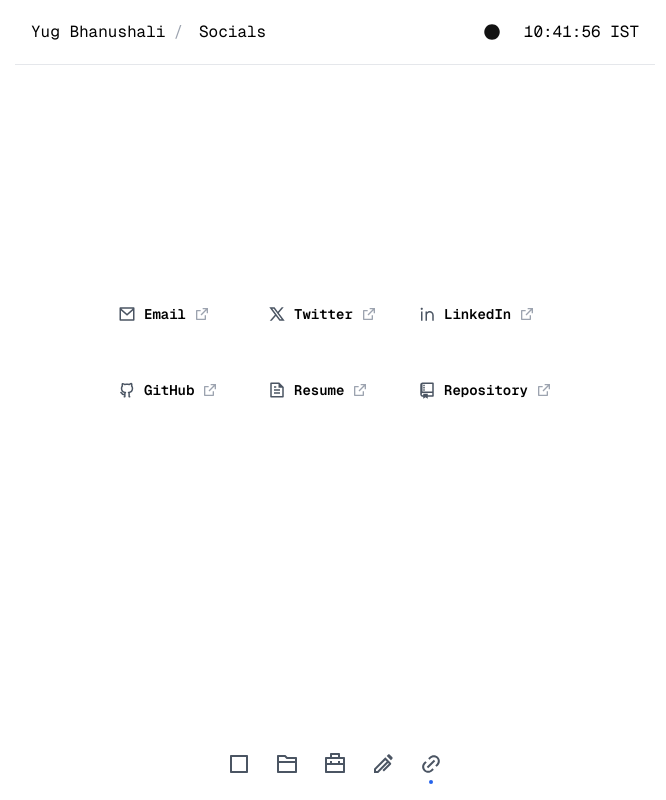
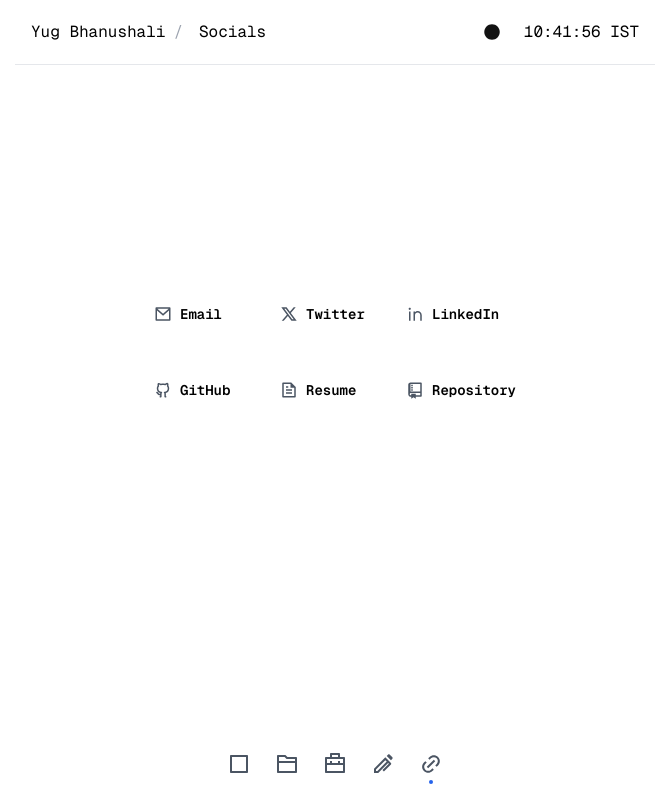
Before and after one commit to YugBhanushali/v2-portfolio, a Next.js app: page /socials in a window 1280 px wide. Shown: the whole page, without its empty margins (305-971 px from the left). Built offline with nearby package versions, Linux system fonts and the light colour scheme.

Commit message:
some changes in ui

```diff
--- a/app/layout.tsx
+++ b/app/layout.tsx
@@ -14,6 +14,7 @@ import Footer from "@/components/Footer";
 import { Metadata } from "next";
 import { Analytics } from "@vercel/analytics/react";
 import { GeistMono } from "geist/font";
+import Script from "next/script";
 
 const inter = Source_Code_Pro({
   subsets: ["latin"],
@@ -52,6 +53,11 @@ export default function RootLayout({
   return (
     <html lang="en" suppressHydrationWarning>
       <body className={GeistMono.className}>
+        <Script
+          src="https://beamanalytics.b-cdn.net/beam.min.js"
+          data-token="f2a5edb6-fb10-47ad-855b-6e55cda1e11c"
+          async
+        />
         <ThemeProvider
           attribute="class"
           defaultTheme="light"
--- a/app/page.tsx
+++ b/app/page.tsx
@@ -30,7 +30,6 @@ export default function Home() {
                 initial={{ opacity: 0, scale: 0.9 }}
                 animate={{ opacity: 1, scale: 1 }}
                 transition={{ duration: 0.2, delay: index * 0.03 }}
-                whileHover={{ scale: 1.05 }}
               >
                 {skill}
               </motion.span>
--- a/app/socials/page.tsx
+++ b/app/socials/page.tsx
@@ -1,46 +1,23 @@
-"use client";
+import { Socials } from "@/components/SocialLinkItem";
+import { Metadata } from "next";
 
-import React from "react";
-import { motion } from "framer-motion";
-import { SocialLink, socialLinks } from "../utils/constants";
-import { RiExternalLinkLine } from "react-icons/ri";
-
-function SocialLinkItem({ link, index }: { link: SocialLink; index: number }) {
-  return (
-    <motion.div
-      className="flex space-x-2 mb-2 pb-8 items-center"
-      initial={{ opacity: 0, y: 20 }}
-      animate={{ opacity: 1, y: 0 }}
-      transition={{ duration: 0.3, delay: index * 0.1 }}
-      whileHover={{ x: 5 }}
-    >
-      <h3 className="text-sm font-semibold mb-0 flex items-center gap-2">
-        <link.icon className="text-gray-600 dark:text-gray-400 text-lg" />
-        <span className="">{link.name}</span>
-      </h3>
-      <div className="flex gap-4">
-        <motion.a
-          href={link.href}
-          target="_blank"
-          rel="noopener noreferrer"
-          className="flex items-center text-gray-400 hover:text-gray-500"
-          whileHover={{ scale: 1.1 }}
-        >
-          <RiExternalLinkLine />
-        </motion.a>
-      </div>
-    </motion.div>
-  );
-}
+export const metadata: Metadata = {
+  title: "Socials - Yug Bhanushali",
+  description:
+    "Connect with me on social media and discover my online presence.",
+  openGraph: {
+    title: "Socials - Yug Bhanushali",
+    description:
+      "Connect with me on social media and discover my online presence.",
+    url: "https://yugbhanushali.com/socials",
+    images: "https://yugbhanushali.com/api/og?type=Socials",
+  },
+};
 
 export default function SocialLinks() {
   return (
     <main className="flex flex-col items-center justify-center min-h-[70vh] p-5 mt-4">
-      <div className="sm:grid gap-4 flex flex-col sm:justify-center sm:items-centers items-center justify-center md:grid-cols-2 lg:grid-cols-3 w-full">
-        {socialLinks.map((link, index) => (
-          <SocialLinkItem key={index} link={link} index={index} />
-        ))}
-      </div>
+      <Socials />
     </main>
   );
 }
--- a/components/BlogPostItem.tsx
+++ b/components/BlogPostItem.tsx
@@ -29,10 +29,9 @@ export default function BlogPostItem({
   return (
     <motion.div
       className="mb-6 pb-6 border-b border-gray-200 dark:border-gray-700 last:border-b-0 sm:mb-8 sm:pb-8"
-      initial={{ opacity: 0, y: 20 }}
+      initial={{ opacity: 0, y: 0 }}
       animate={{ opacity: 1, y: 0 }}
-      transition={{ duration: 0.3, delay: index * 0.1 }}
-      whileHover={{ x: 5 }}
+      transition={{ duration: 0.2, delay: index * 0.1 }}
     >
       <Link href={post.link} className="block group">
         <h3 className="text-base sm:text-lg font-semibold mb-2 flex items-center gap-2 text-gray-800 dark:text-gray-200 group-hover:text-blue-600 dark:group-hover:text-blue-400 transition-colors duration-200">
--- a/components/ProjectItem.tsx
+++ b/components/ProjectItem.tsx
@@ -3,6 +3,7 @@ import { RiExternalLinkLine, RiFolder2Line } from "react-icons/ri";
 import { TbBrandGithub } from "react-icons/tb";
 import { motion } from "framer-motion";
 import { Project } from "@/app/utils/constants";
+import Link from "next/link";
 
 export function ProjectItem({
   project,
@@ -14,14 +15,16 @@ export function ProjectItem({
   return (
     <motion.div
       className="mb-4 pb-6"
-      initial={{ opacity: 0, y: 20 }}
+      initial={{ opacity: 0, y: 0 }}
       animate={{ opacity: 1, y: 0 }}
-      transition={{ duration: 0.3, delay: index * 0.1 }}
-      whileHover={{ x: 5 }}
+      transition={{ duration: 0.2, delay: index * 0.1 }}
+      // whileHover={{ x: 5 }}
     >
-      <h3 className="text-sm font-semibold mb-0 flex items-center gap-2">
+      <h3 className="text-sm font-semibold mb-1 flex items-center gap-2">
         <RiFolder2Line className="text-gray-600 dark:text-gray-400 text-lg" />
-        <span className="underline underline-offset-2">{project.title}</span>
+        <Link href={project.liveLink}>
+          <span className="underline underline-offset-2">{project.title}</span>
+        </Link>
       </h3>
       <p className="text-gray-500 text-xs md:text-sm mb-2 dark:text-gray-400">
         {project.description}
@@ -41,7 +44,7 @@ export function ProjectItem({
           href={project.liveLink}
           target="_blank"
           rel="noopener noreferrer"
-          className="flex items-center text-gray-400 hover:text-gray-500"
+          className="flex items-center text-gray-500 dark:text-gray-400 dark:hover:text-gray-300 hover:text-gray-600"
           whileHover={{ scale: 1.1 }}
         >
           <RiExternalLinkLine />
@@ -50,7 +53,7 @@ export function ProjectItem({
           href={project.githubLink}
           target="_blank"
           rel="noopener noreferrer"
-          className="flex items-center text-gray-400 hover:text-gray-500"
+          className="flex items-center text-gray-500 dark:text-gray-400 dark:hover:text-gray-300 hover:text-gray-600"
           whileHover={{ scale: 1.1 }}
         >
           <TbBrandGithub />
--- /dev/null
+++ b/components/SocialLinkItem.tsx
@@ -0,0 +1,41 @@
+"use client";
+
+import React from "react";
+import { motion } from "framer-motion";
+import { RiExternalLinkLine } from "react-icons/ri";
+import { SocialLink, socialLinks } from "@/app/utils/constants";
+import Link from "next/link";
+
+export function SocialLinkItem({
+  link,
+  index,
+}: {
+  link: SocialLink;
+  index: number;
+}) {
+  return (
+    <motion.div
+      className="flex space-x-2 mb-2 pb-8 items-center"
+      initial={{ opacity: 0, y: 20 }}
+      animate={{ opacity: 1, y: 0 }}
+      transition={{ duration: 0.3, delay: index * 0.1 }}
+    >
+      <Link href={link.href} target="_blank" rel="noopener noreferrer">
+        <h3 className="text-sm font-semibold mb-0 flex items-center gap-2 hover:underline hover:underline-offset-4">
+          <link.icon className="text-gray-600 dark:text-gray-400 text-lg" />
+          <span className="">{link.name}</span>
+        </h3>
+      </Link>
+    </motion.div>
+  );
+}
+
+export function Socials() {
+  return (
+    <div className="sm:grid gap-4 flex flex-col sm:justify-center sm:items-centers items-center justify-center md:grid-cols-2 lg:grid-cols-3 w-full">
+      {socialLinks.map((link, index) => (
+        <SocialLinkItem key={index} link={link} index={index} />
+      ))}
+    </div>
+  );
+}
--- a/components/WorkExperienceItem.tsx
+++ b/components/WorkExperienceItem.tsx
@@ -2,6 +2,7 @@
 import { RiBriefcase2Line, RiExternalLinkLine } from "react-icons/ri";
 import { motion } from "framer-motion";
 import { WorkExperience } from "@/app/utils/constants";
+import Link from "next/link";
 
 export function WorkExperienceItem({
   experience,
@@ -22,22 +23,23 @@ export function WorkExperienceItem({
   return (
     <motion.div
       className="mb-4 pb-6"
-      initial={{ opacity: 0, y: 20 }}
+      initial={{ opacity: 0, y: 0 }}
       animate={{ opacity: 1, y: 0 }}
-      transition={{ duration: 0.3, delay: index * 0.1 }}
-      whileHover={{ x: 5 }}
+      transition={{ duration: 0.2, delay: index * 0.1 }}
     >
       <h3 className="text-sm font-semibold mb-1 flex items-center gap-2">
         <RiBriefcase2Line className="text-gray-600 dark:text-gray-400 text-lg" />
+        <Link href={experience.websiteLink}>
           <span className="underline underline-offset-2">
             {experience.company}
           </span>
+        </Link>
       </h3>
       <div className="flex flex-col md:flex-row justify-between">
-        <p className="text-gray-500 text-xs md:text-sm mb-1">
+        <p className="text-gray-600 text-xs md:text-sm mb-1 dark:text-gray-300 ">
           {experience.role}
         </p>
-        <p className="text-gray-500 text-xs md:text-sm mb-1">
+        <p className="text-gray-500 text-xs md:text-sm mb-1 dark:text-gray-300">
           {formatDate(experience.startDate)} -{" "}
           {experience.currentlyWorking
             ? "Present"
@@ -57,16 +59,18 @@ export function WorkExperienceItem({
           </span>
         ))}
       </div>
+      <div className="flex">
         <motion.a
           href={experience.websiteLink}
           target="_blank"
           rel="noopener noreferrer"
-        className="flex items-center text-gray-400 hover:text-gray-500 text-xs md:text-sm"
-        whileHover={{ scale: 1.01 }}
+          className="flex items-center text-gray-500 dark:text-gray-300 dark:hover:text-gray-200 hover:text-gray-500 text-xs md:text-sm"
+          whileHover={{ scale: 1.03 }}
         >
           <RiExternalLinkLine className="mr-1" />
           Company Website
         </motion.a>
+      </div>
     </motion.div>
   );
 }
```
Lines whose indentation alone changed are shown as unchanged.
